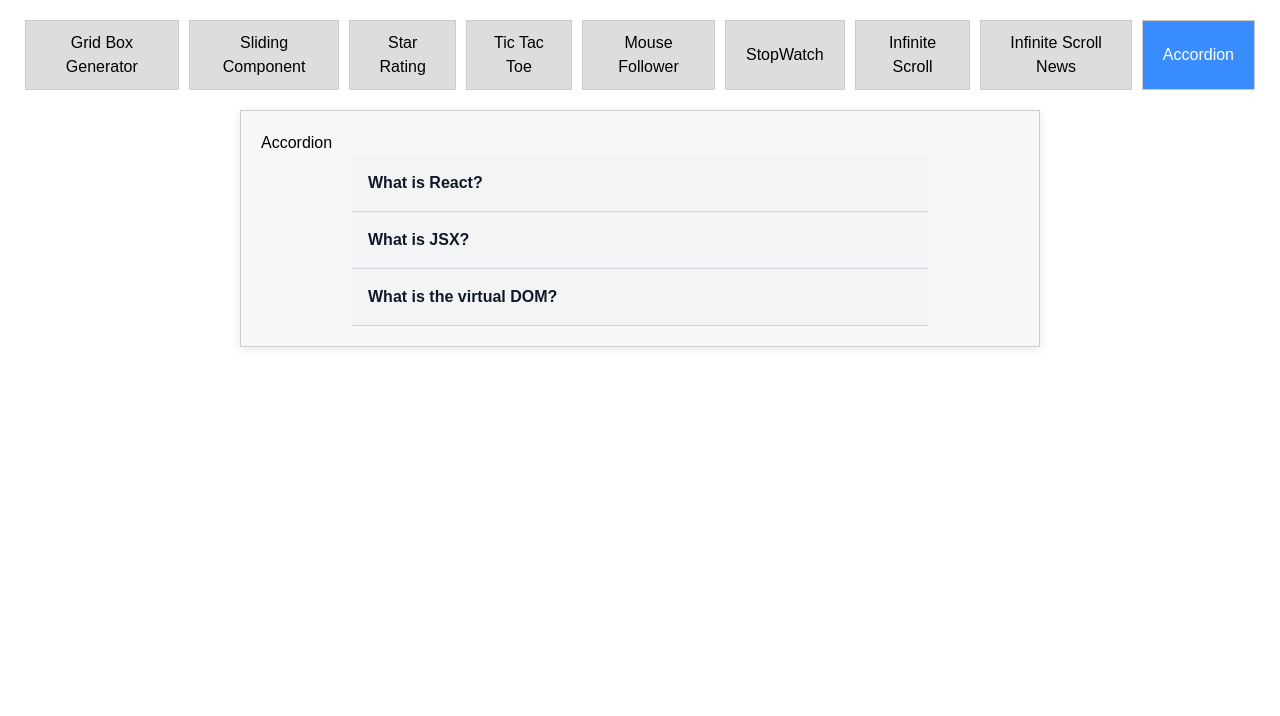
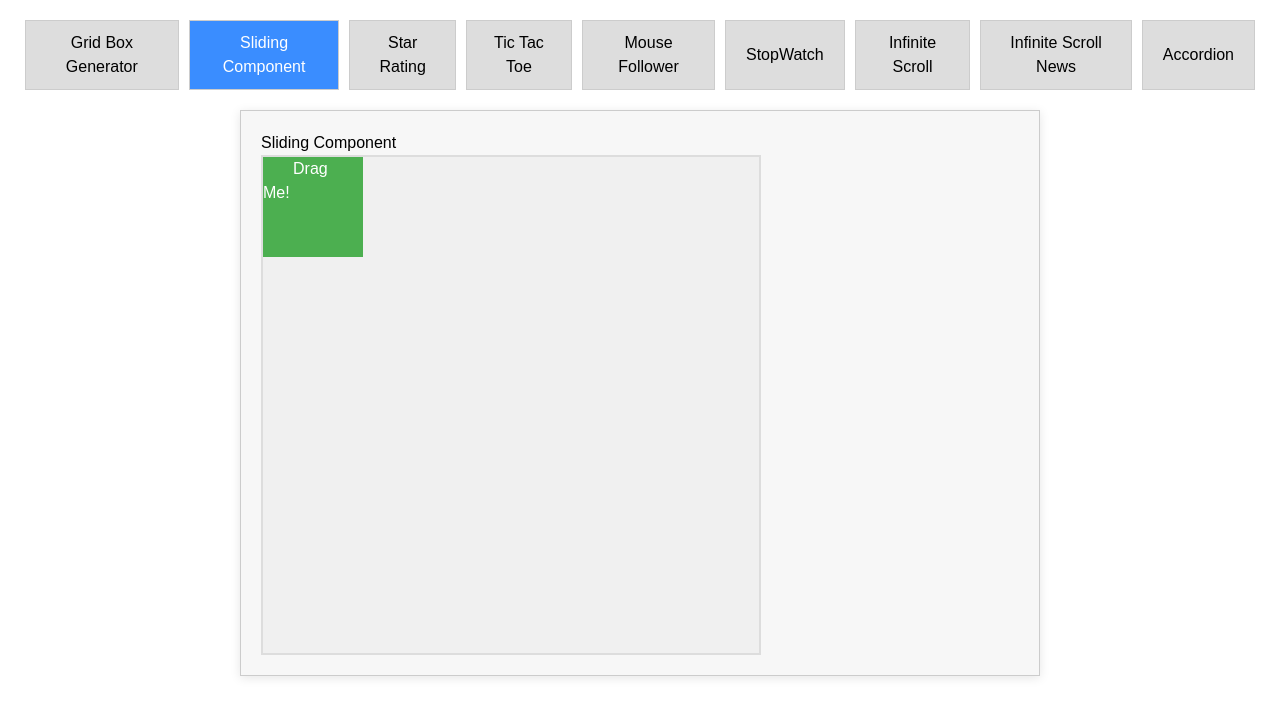
Before and after one commit to Meet57/frontend-practice, a React (Create React App) app: page / in a window 1280 px wide. Shown: the top 716 px of the page. Built offline with nearby package versions, Linux system fonts and the light colour scheme.

Commit message:
formatting

```diff
--- a/src/App.js
+++ b/src/App.js
@@ -9,9 +9,10 @@ import { StopWatch } from "./projects/StopWatch/StopWatch";
 import { InfiniteScroll } from "./projects/InfiniteScroll/InfiniteScroll";
 import { InfiniteScrollNews } from "./projects/InfiniteScrollNews/InfiniteScrollNews";
 import { Accordion } from "./projects/Accordion/Accordion";
+import { VirtualizedList } from "./projects/VirtualizedList/VirtualizedList";
 
 function App() {
-  const [activeProject, setActiveProject] = useState(8);
+  const [activeProject, setActiveProject] = useState(1);
 
   const projects = [
     { name: "Grid Box Generator", component: <GridBoxGenerator /> },
@@ -22,7 +23,7 @@ function App() {
     { name: "StopWatch", component: <StopWatch /> },
     { name: "Infinite Scroll", component: <InfiniteScroll /> },
     { name: "Infinite Scroll News", component: <InfiniteScrollNews /> },
-    { name: "Accordion", component: <Accordion /> }
+    { name: "Accordion", component: <Accordion /> },
   ];
 
   return (
```
Also changed, not shown: src/projects/Accordion/Accordion.js (+3 -11 lines).
